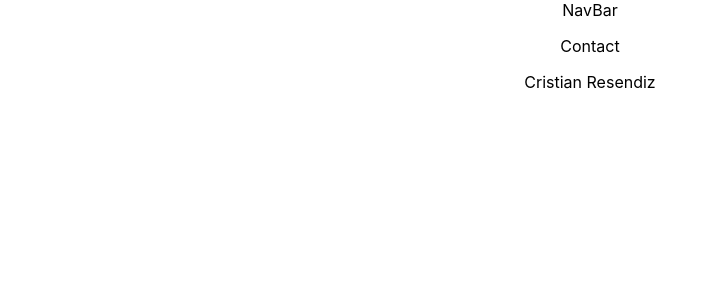
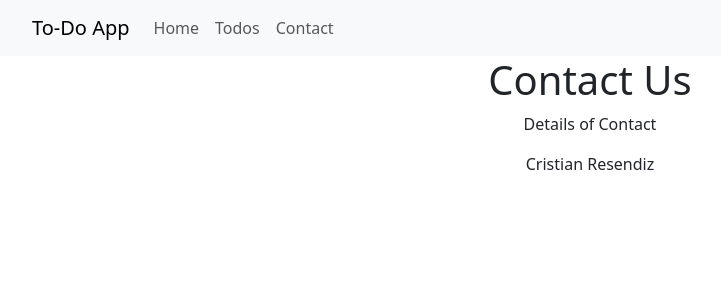
Before and after one commit to CristianRes/Project-3-ToDo, a React (Create React App) app: page /contact in a window 1280 px wide. Shown: the top 300 px of the page, without its empty margins (50-771 px from the left). Built offline with nearby package versions, Linux system fonts and the light colour scheme.

Commit message:
Finishing Layout

```diff
--- a/src/App.js
+++ b/src/App.js
@@ -5,7 +5,7 @@
 import ToDosPage from './Components/Pages/ToDosPage';
 import Layout from './Components/Pages/Layout';
 import { BrowserRouter, Routes, Route, Link } from 'react-router-dom';
-
+import 'bootstrap/dist/css/bootstrap.min.css';
 
 function App() {
   return (
--- a/src/Components/Pages/ContactPage.jsx
+++ b/src/Components/Pages/ContactPage.jsx
@@ -1,6 +1,9 @@
 function ContactPage(){
     return(
-        <p>Contact</p>
+        <>
+            <h1>Contact Us</h1>
+            <p> Details of Contact</p>
+        </>
     )
 }
 
--- a/src/Components/Pages/Layout.jsx
+++ b/src/Components/Pages/Layout.jsx
@@ -1,10 +1,26 @@
 import { Outlet } from 'react-router-dom';
+import Container from 'react-bootstrap/Container';
+import Nav from 'react-bootstrap/Nav';
+import Navbar from 'react-bootstrap/Navbar';
+import NavDropdown from 'react-bootstrap/NavDropdown';
 
 function Layout() {
     return(
         <>
             <header>
-                NavBar
+                 <Navbar expand="lg" className="bg-body-tertiary">
+                    <Container>
+                        <Navbar.Brand href="/">To-Do App</Navbar.Brand>
+                        <Navbar.Toggle aria-controls="basic-navbar-nav" />
+                        <Navbar.Collapse id="basic-navbar-nav">
+                        <Nav className="me-auto">
+                            <Nav.Link href="/">Home</Nav.Link>
+                            <Nav.Link href="/todos">Todos</Nav.Link>
+                            <Nav.Link href="/contact">Contact</Nav.Link>
+                        </Nav>
+                        </Navbar.Collapse>
+                    </Container>
+                </Navbar>
             </header>
             <main>
                 <Outlet/>
```
